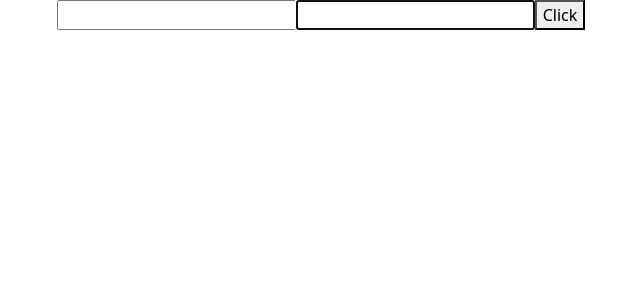
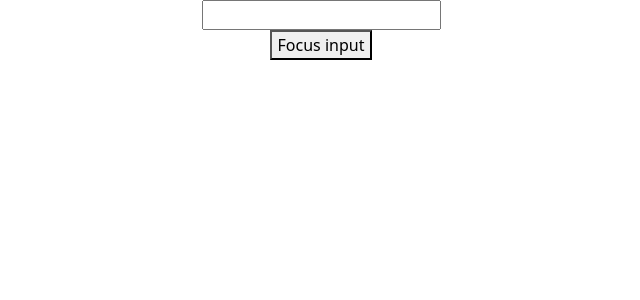
Before and after one commit to uhavaiya/codevolution-Tutorial, a React (Create React App) app: page / in a window 1280 px wide. Shown: the top 300 px of the page, without its empty margins (319-959 px from the left). Built offline with nearby package versions, Linux system fonts and the light colour scheme.

Commit message:
FocusInput

```diff
--- a/src/App.js
+++ b/src/App.js
@@ -23,13 +23,16 @@
 import Table from './components/Table';
 import Pure from './components/Pure'
 import RefsDemo from './components/RefsDemo';
+import Input from './components/Input';
+import FocusInput from './components/FocusInput'
 
 class App extends Component {
   render() {
     return (
 
       <div className="App">
-        <RefsDemo />
+        <FocusInput />
+        {/* <RefsDemo /> */}
         {/* <Pure /> */}
         {/* <Table /> */}
         {/* <Lifecycle /> */}
--- /dev/null
+++ b/src/components/FocusInput.js
@@ -0,0 +1,22 @@
+import React, { Component } from 'react'
+import Input from './Input'
+class FocusInput extends Component {
+    constructor(props) {
+        super(props)
+
+        this.componentRef = React.createRef()
+    }
+    clickHandler = () => {
+        this.componentRef.current.focusInput()
+    }
+    render() {
+        return (
+            <div>
+                <Input ref={this.componentRef} />
+                <button onClick={this.clickHandler}> Focus input</button>
+            </div>
+        )
+    }
+}
+
+export default FocusInput
--- /dev/null
+++ b/src/components/Input.js
@@ -0,0 +1,24 @@
+import React, { Component } from 'react'
+
+
+class Input extends Component {
+    constructor(props) {
+        super(props)
+
+        this.inputRef = React.createRef()
+    }
+
+    focusInput() {
+        this.inputRef.current.focus()
+    }
+
+    render() {
+        return (
+            <div>
+                <input type="text" ref={this.inputRef} />
+            </div>
+        )
+    }
+}
+
+export default Input
```
